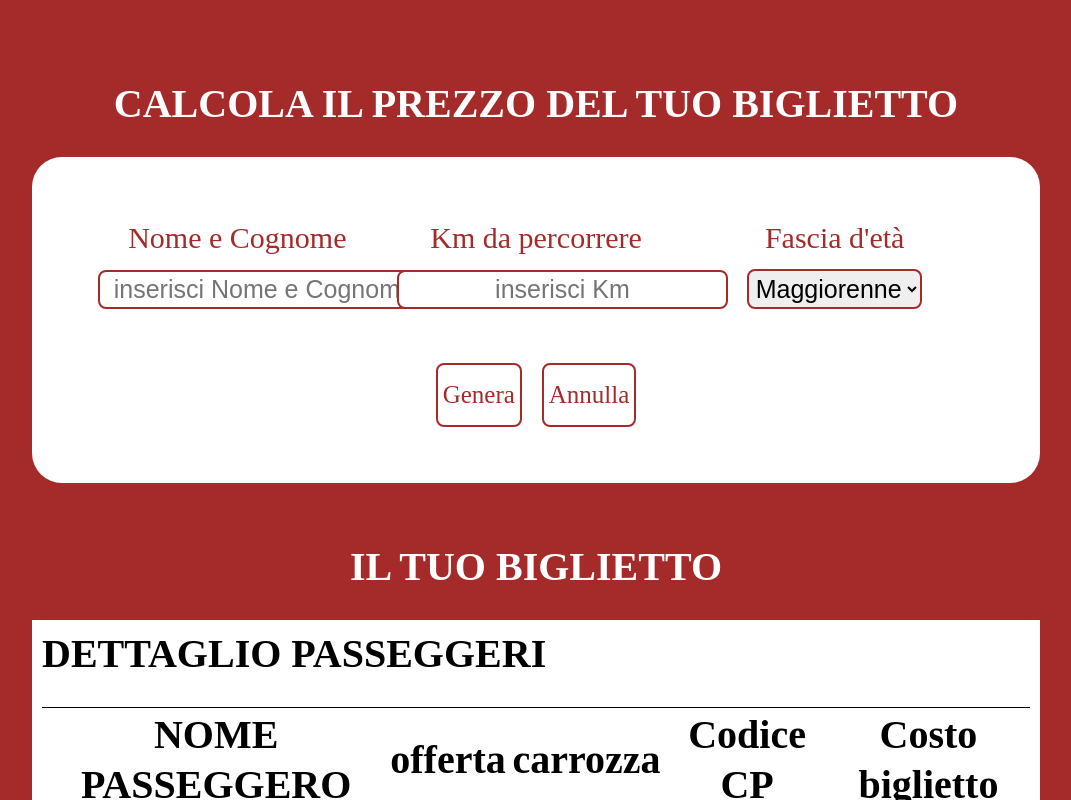
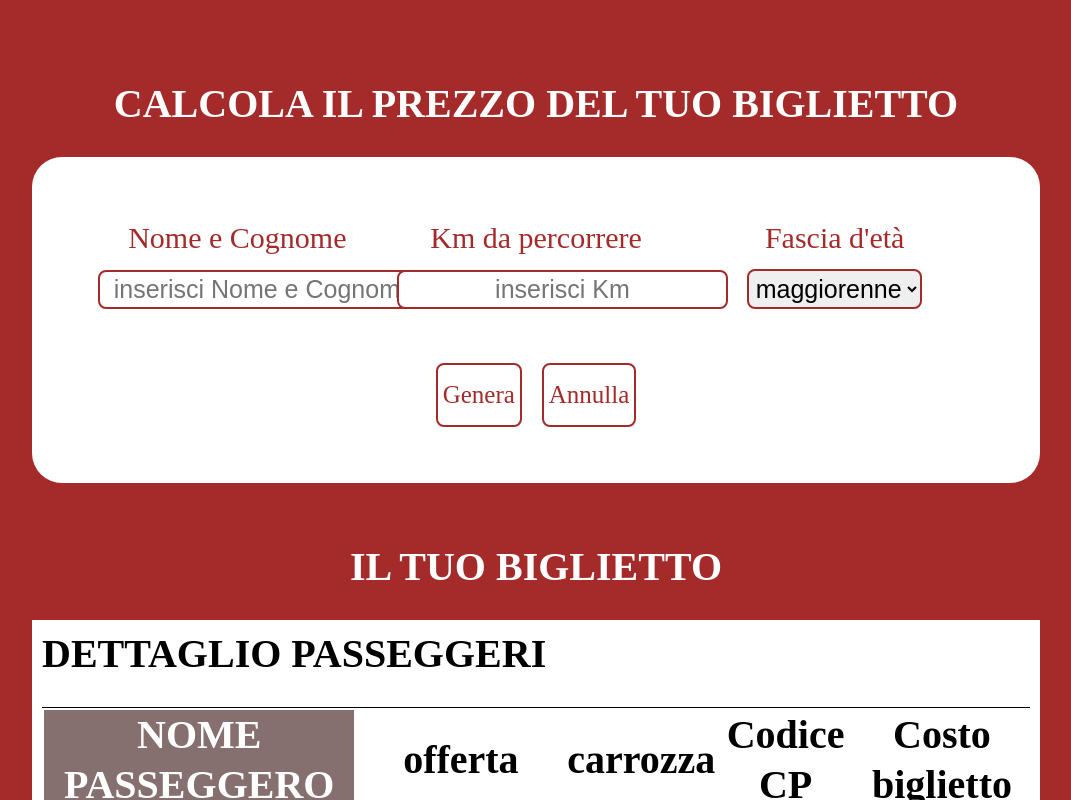
Before and after one commit to Vinctdea/js-biglietto-treno-form, a plain HTML site: page index.html in a window 1280 px wide. Both pictures are taken after a click on the element "Genera". Shown: the top 800 px of the page, without its empty margins (104-1175 px from the left). Drawn offline with Linux system fonts and the light colour scheme.

Commit message:
fine esercizio

```diff
--- a/css/style.css
+++ b/css/style.css
@@ -68,6 +68,7 @@ form{
 
 .calc_prezzo{
     display: none;
+
 }
 
 .active{
@@ -91,4 +92,10 @@ table{
     border-top: 1px solid black;
     line-height: 50px;
 
+
 }
+
+.back{
+    background-color: rgb(133, 111, 111);
+    color: white;
+}
--- a/index.html
+++ b/index.html
@@ -26,9 +26,9 @@
                     <div class="col">
                         <label for="eta">Fascia d'età</label><br>
                         <select name="eta" id="eta">
-                            <option value="18+">Maggiorenne</option>
-                            <option value="18-">Minorenne</option>
-                            <option value="over65">Over 65</option>
+                            <option value="maggiorenne">maggiorenne</option>
+                            <option value="minorenne">minorenne</option>
+                            <option value="over65">over65</option>
                         </select>
                     </div>
 
@@ -51,18 +51,18 @@
                 <!-- tabella -->
                 <table>
                     <tr>
-                      <th>NOME PASSEGGERO</th>
+                      <th class="back">NOME PASSEGGERO</th>
                       <th>offerta</th>
                       <th>carrozza</th>
                       <th>Codice CP</th>
                       <th>Costo biglietto</th>
                     </tr>
                     <tr>
-                      <td>nome</td>
-                      <td>tariffa</td>
-                      <td>n carrozza</td>
-                      <td>n biglietto</td>
-                      <td>prezzo</td>
+                      <td class="back" id="titolo"></td>
+                      <td id="tariffa"></td>
+                      <td id="carrozza"></td>
+                      <td id="n_bigli"></td>
+                      <td id="prezzo"></td>
 
 
                     </tr>
--- a/js/main.js
+++ b/js/main.js
@@ -6,6 +6,8 @@ const genera = document.getElementById("conf");
 const annulla = document.getElementById("ann");
 const attiva = document.querySelector(".calc_prezzo");
 let prezzoKm = 0.21;
+let nCarrozza = Math.floor(Math.random() * 10);
+let nBiglietto = Math.floor(Math.random() * 1000);
 
 // evento click preleva dati
 // calcola il prezzo
@@ -15,20 +17,27 @@ genera.addEventListener("click",
         let valoreNome = nome.value;
         let valoreKm = parseInt(kmPercorsi.value) ;
         let valoreEta= eta.value;
-        if (valoreEta === "18-"){
+
+        if (valoreEta === "minorenne"){
             prezzoKm = (0.21- ((0.21*20)/100));
 
         } else if (valoreEta === "over65" ){
             prezzoKm = (0.21- ((0.21*40)/100));
         }
+
         console.log("nome: " + valoreNome,"età: " + valoreEta, "km: " + valoreKm);
         let risultato = (prezzoKm * valoreKm).toFixed(2);
         console.log("prezzo biglietto: " + risultato);
+        document.getElementById("titolo").innerHTML = valoreNome;
+        document.getElementById("tariffa").innerHTML = valoreEta;
+        document.getElementById("carrozza").innerHTML = nCarrozza ;
+        document.getElementById("n_bigli").innerHTML = nBiglietto;
+        document.getElementById("prezzo").innerHTML = risultato;
+
     }
 )
 
 // stampa risultato biglietto
-
 
 
 // refresh al click annulla
```
